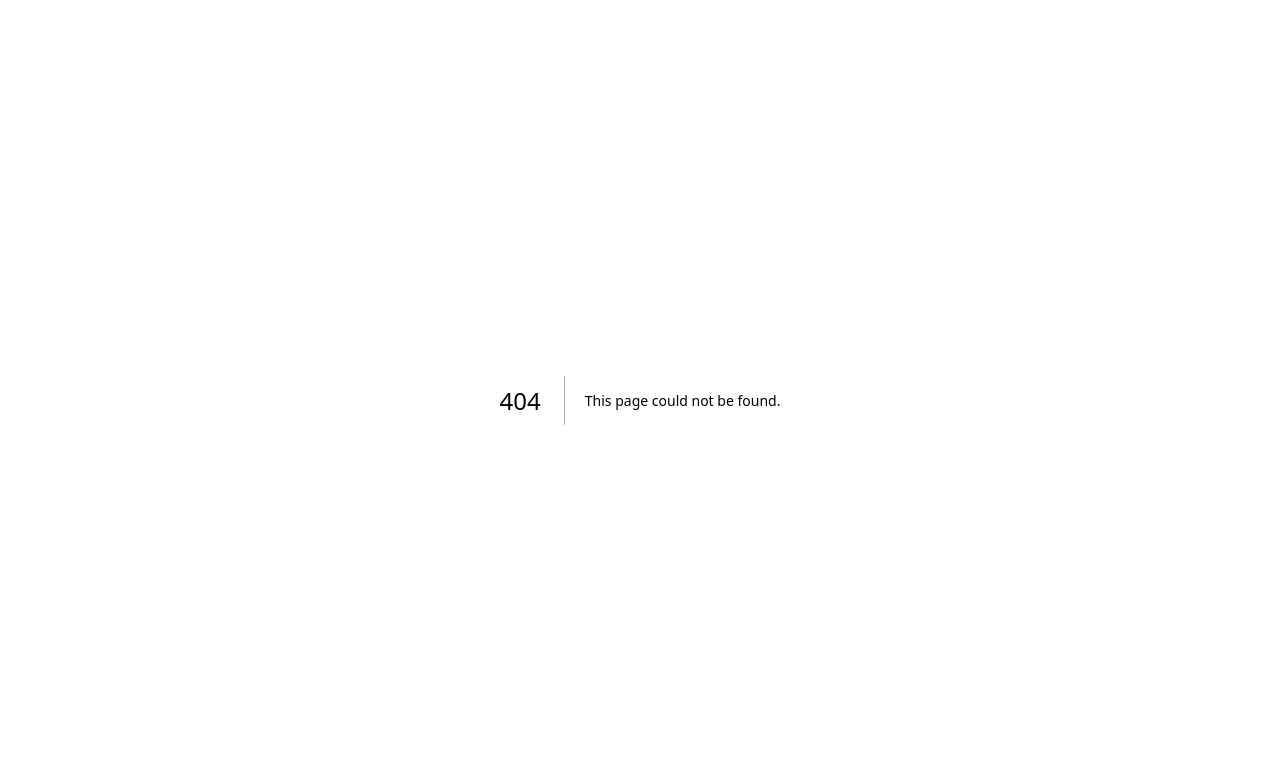
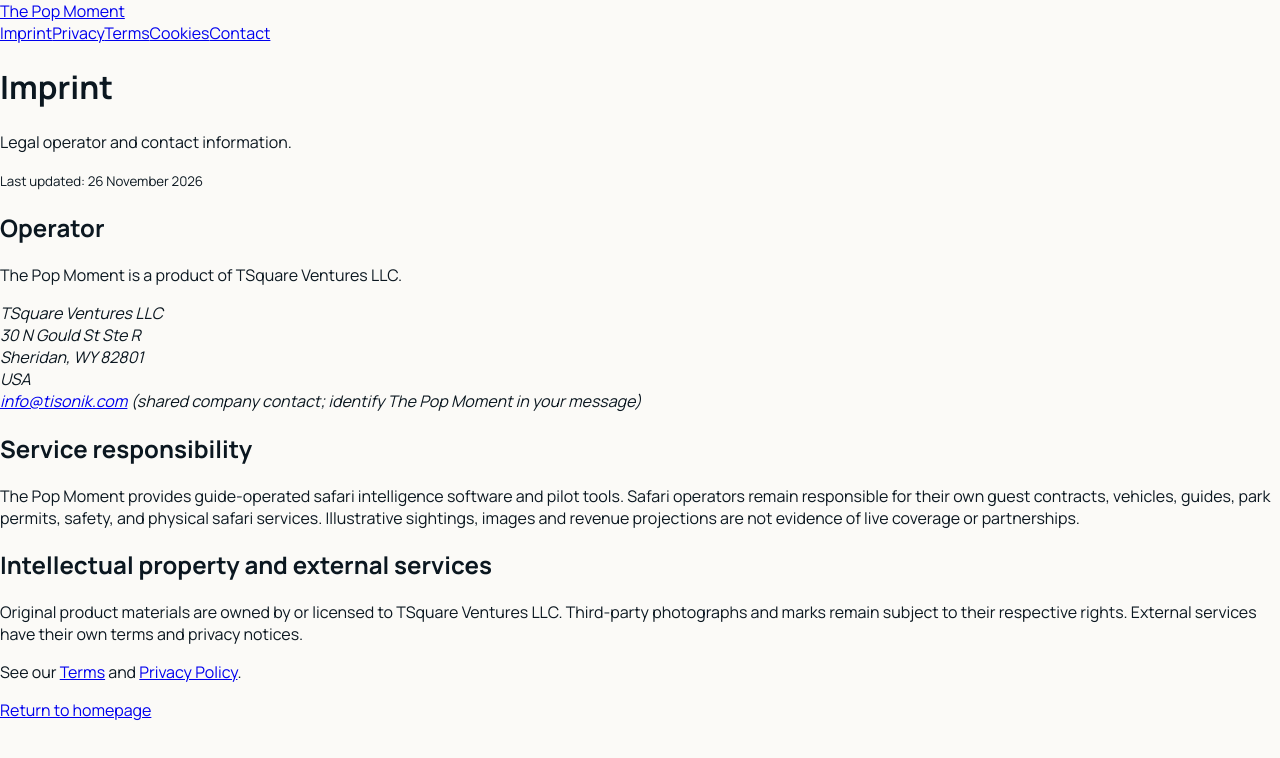
Before and after one commit to unikmo/FixedRider, a Next.js app: page /imprint in a window 1280 px wide. Before the commit this address had no page. Shown: the top 758 px of the page. Built offline with nearby package versions, Linux system fonts and the light colour scheme.

Commit message:
Add safari-specific legal notice: app/imprint/page.tsx

```diff
--- /dev/null
+++ b/app/imprint/page.tsx
@@ -0,0 +1,3 @@
+import {Identity,LegalPage} from "../legal-content";
+export const metadata={title:"Imprint",alternates:{canonical:"https://thepopmoment.com/imprint"}};
+export default function Page(){return <LegalPage title="Imprint" intro="Legal operator and contact information."><section><h2>Operator</h2><p>The Pop Moment is a product of TSquare Ventures LLC.</p><Identity/></section><section><h2>Service responsibility</h2><p>The Pop Moment provides guide-operated safari intelligence software and pilot tools. Safari operators remain responsible for their own guest contracts, vehicles, guides, park permits, safety, and physical safari services. Illustrative sightings, images and revenue projections are not evidence of live coverage or partnerships.</p></section><section><h2>Intellectual property and external services</h2><p>Original product materials are owned by or licensed to TSquare Ventures LLC. Third-party photographs and marks remain subject to their respective rights. External services have their own terms and privacy notices.</p><p>See our <a href="/terms">Terms</a> and <a href="/privacy">Privacy Policy</a>.</p></section></LegalPage>}
```
